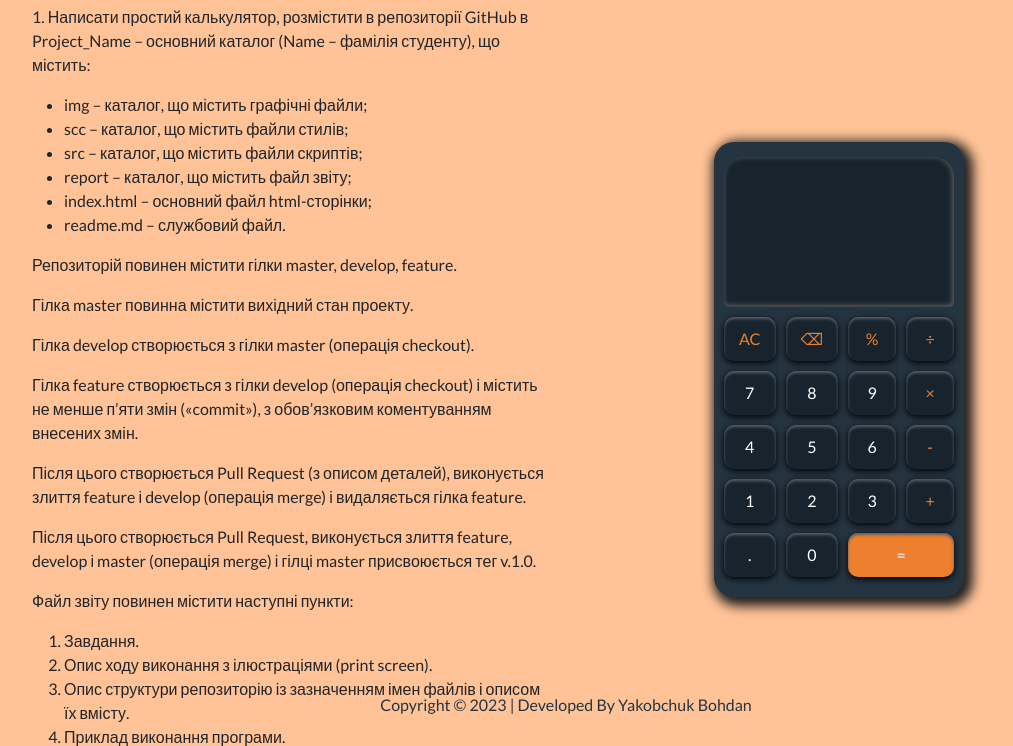
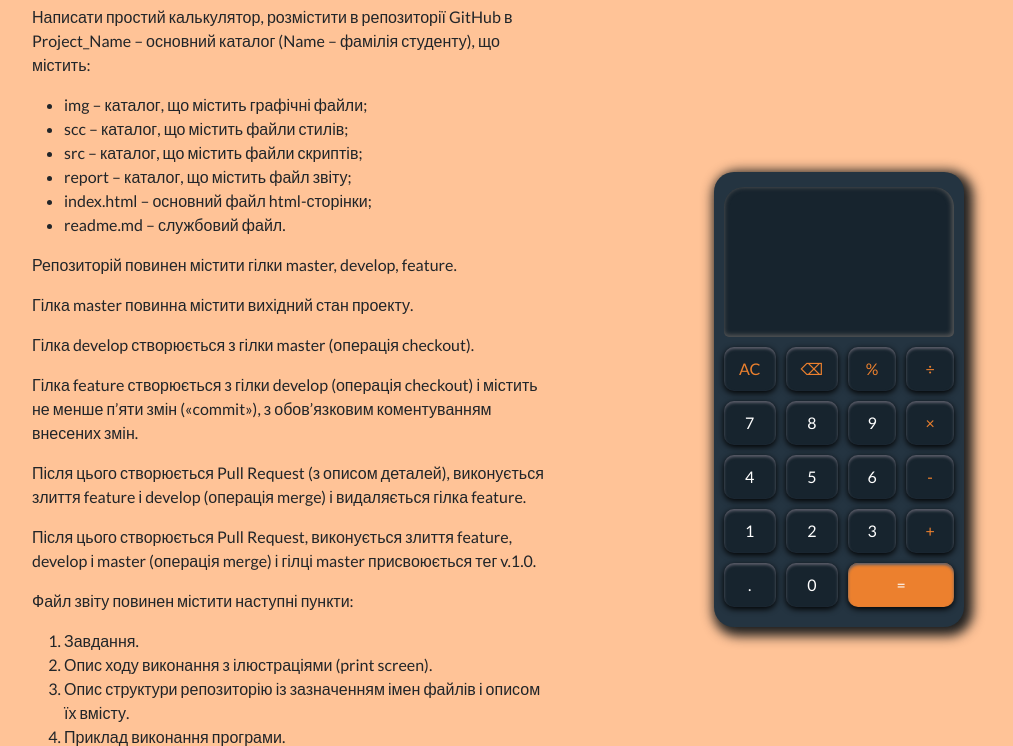
Before and after one commit to b-pavuk/calculational-graphical-task, a plain HTML site: page index.html in a window 1280 px wide. Shown: the part 51-797 px from the top of the page, without its empty margins (74-1087 px from the left). Drawn offline with nearby package versions, Linux system fonts and the light colour scheme.

Commit message:
fixed task description, added style for footer

```diff
--- a/index.html
+++ b/index.html
@@ -4,9 +4,9 @@
     <meta charset="UTF-8" />
     <meta http-equiv="X-UA-Compatible" content="IE=edge" />
     <meta name="viewport" content="width=device-width, initial-scale=1.0" />
-    <title>Web Calculator | Calculate Online</title>
+    <title>Web Calculator | By Pavuk</title>
     <!-- Favicon -->
-    <link rel="shortcut icon" href="favicon.png" type="image/x-icon" />
+    <link rel="shortcut icon" href="img/favicon.png" type="image/x-icon" />
     <!-- Bootstrap -->
     <link
       href="https://cdn.jsdelivr.net/npm/bootstrap@5.1.3/dist/css/bootstrap.min.css"
@@ -28,7 +28,7 @@
         <h1 class="text-custom text-center fw-bold">Завдання</h1>
         <div class="details">
           <p>
-            1. Написати простий калькулятор, розмістити в репозиторії GitHub в
+            Написати простий калькулятор, розмістити в репозиторії GitHub в
             Project_Name – основний каталог (Name – фамілія студенту), що
             містить:
           </p>
@@ -108,8 +108,8 @@
 
     <!-- Footer -->
     <footer class="footer">
-      <p class="copyright">
-        Copyright &copy; 2023 | Developed By Yakobchuk Bohdan
+      <p class="copyright text-uppercase">
+        Copyright &copy; 2023 | Developed By Yakobchuk Bohdan @pavuk
       </p>
     </footer>
 
--- a/scc/style.css
+++ b/scc/style.css
@@ -14,9 +14,11 @@
 }
 body {
   background-color: #ffc397;
+  position: relative;
+  height: 100%;
 }
 body .container {
-  height: 93vh;
+  height: auto;
 }
 .text-custom {
   color: var(--orange);
@@ -74,26 +76,44 @@ body .container {
 }
 #buttons button:active {
   transform: translate(1.5px, 1.5px);
-  box-shadow: inset 0 2px 0px 0px rgb(32, 32, 32), 0px 2px 0px 0px rgb(46, 46, 46);
+  box-shadow: inset 0 2px 0px 0px rgb(32, 32, 32),
+    0px 2px 0px 0px rgb(46, 46, 46);
 }
 #buttons button:focus {
   outline: none;
 }
 .footer {
   text-align: center;
+  position: absolute;
+  bottom: 0;
+  left: 0;
+  margin-top: 60px;
+  background-color: #ec802e;
+  width: 100%;
+  height: 60px;
+}
+a {
+  color: #212429;
+  text-decoration: none;
+}
+a:hover {
+  color: #ec802e;
+  text-decoration: underline;
 }
 .copyright {
   color: var(--dark);
+  margin: 0px;
+  font-weight: 700;
 }
-.footer a {
+.footer {
   text-decoration: none;
   color: rgb(180, 100, 0);
+  line-height: 60px;
+  box-shadow: 0px -5px 10px #ec802e;
 }
-
-/* Responsive Extra */
-@media only screen and (max-width:768px) {
-  body .container {
-    margin: 20px 0;
-    height: auto;
-  }
+.details {
+  padding-bottom: 60px;
 }
+main{
+    padding-bottom: 90px;
+}
```
Also changed, not shown: img/favicon.png (added).
